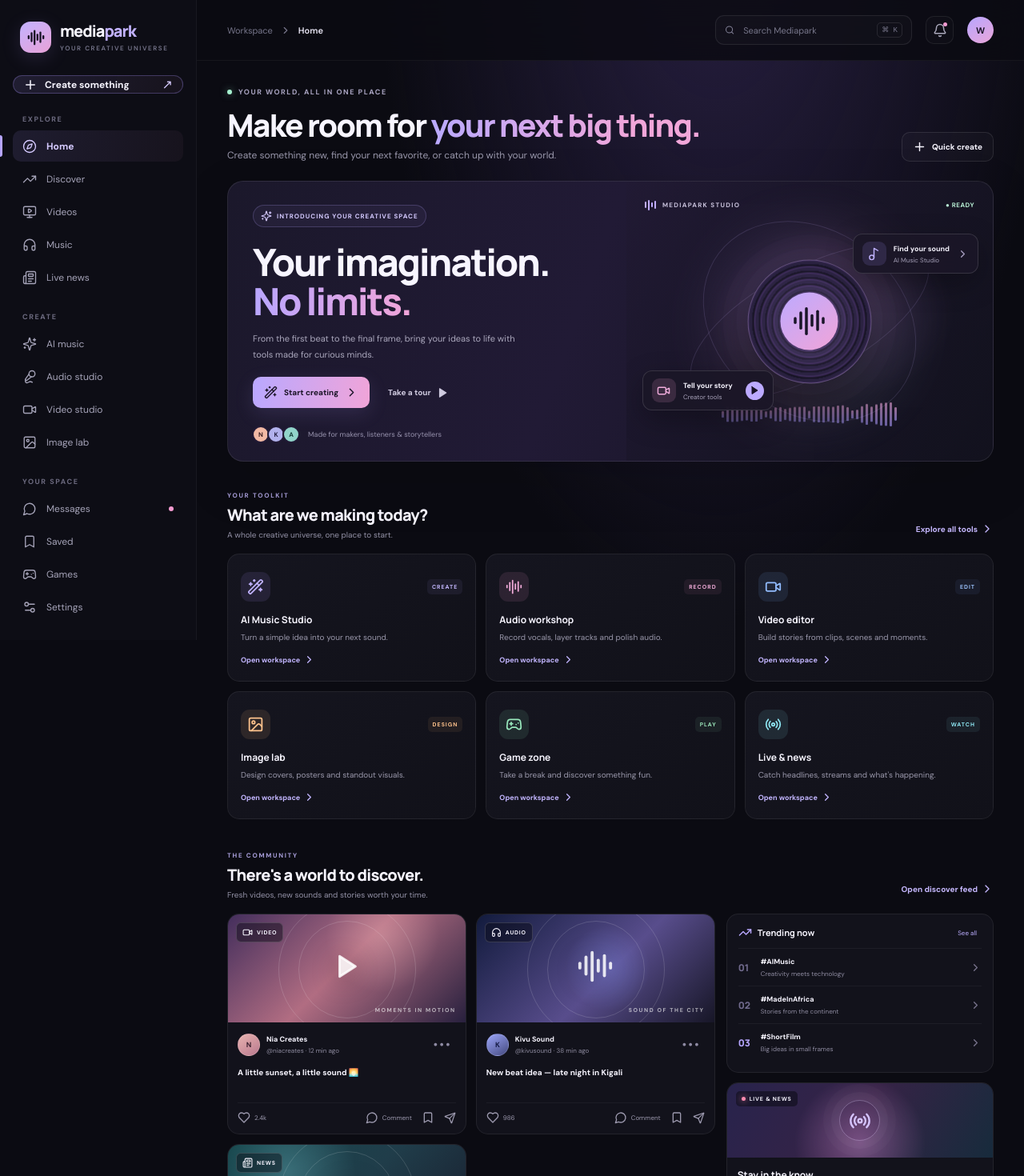
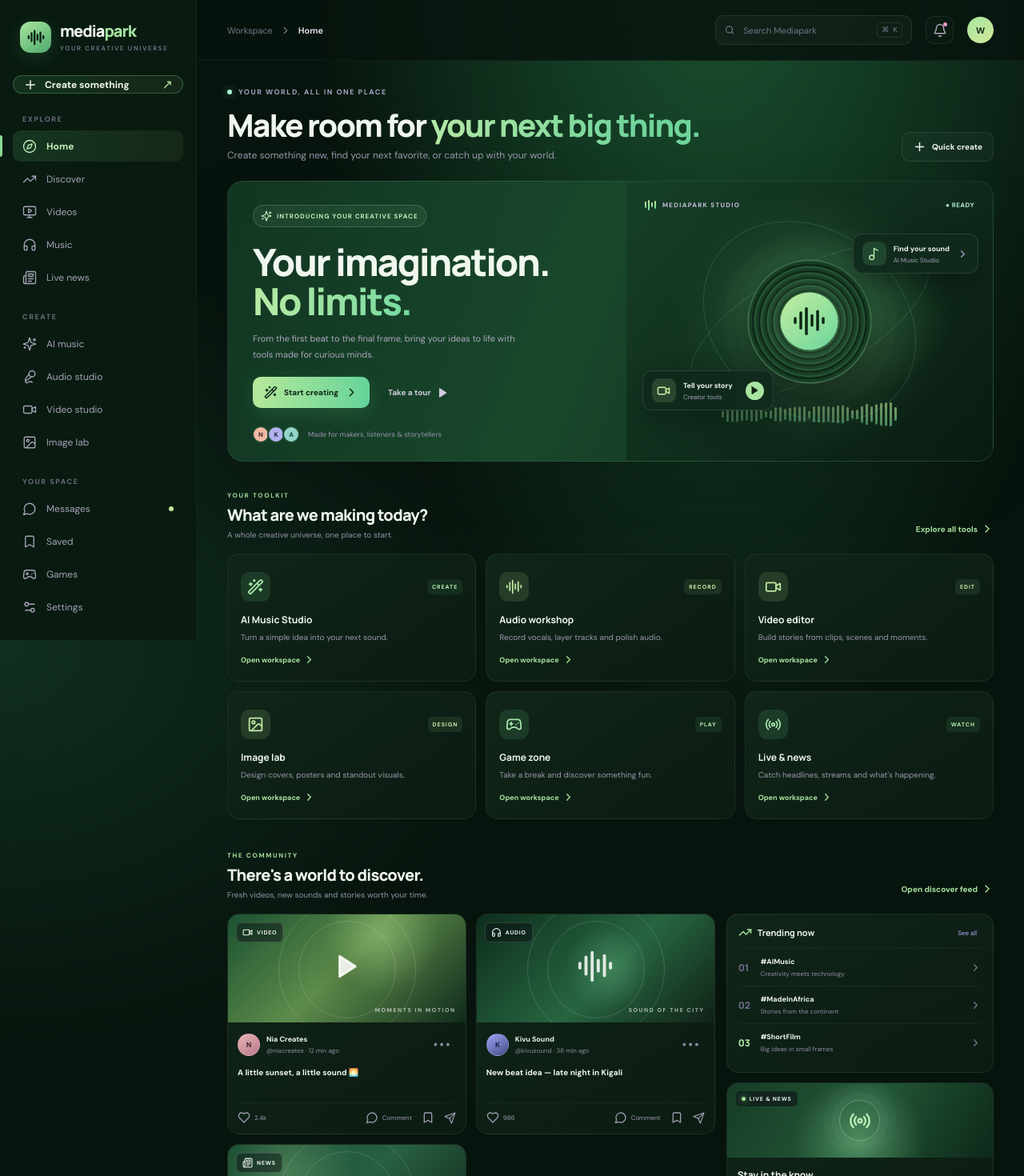
Before and after one commit to mugabowilson62/mediapark, a React (Vite) app: page / in a window 1280 px wide. Shown: the top 1470 px of the page at 80% size. Built offline with nearby package versions, Linux system fonts and the light colour scheme.

Commit message:
Apply forest green wildlife theme

```diff
--- a/src/index.css
+++ b/src/index.css
@@ -177,3 +177,61 @@ h1,h2,h3,p{margin-top:0}
 @media(max-width:930px){.sidebar{width:208px;padding-left:12px;padding-right:12px}.main-area{margin-left:208px}.topbar{padding:0 18px}.page-content{padding:25px 18px 15px}.search-box{width:190px}.hero-panel{grid-template-columns:1fr .8fr}.hero-copy{padding:24px 0 20px 20px}.hero-copy h2{font-size:33px}.hero-art{min-height:285px}.art-disc{width:125px;height:125px}.disc-core{width:60px;height:60px}.floating-card{padding:7px}.floating-card b{font-size:8px}.floating-card small{font-size:7px}.floating-top{top:56px}.floating-bottom{bottom:55px}.feature-grid{grid-template-columns:repeat(2,minmax(0,1fr))}.discover-layout{grid-template-columns:1fr}.right-column{grid-template-columns:repeat(2,minmax(0,1fr))}.tip-panel{grid-column:1/-1}}
 @media(max-width:700px){.sidebar{width:255px;transform:translateX(-102%);transition:transform .25s;box-shadow:20px 0 60px #0007}.app-shell:has(.mobile-scrim) .sidebar{transform:translateX(0)}.mobile-scrim{display:block;position:fixed;inset:0;z-index:19;background:#0009;border:0}.main-area{margin-left:0}.topbar{height:64px;padding:0 16px;gap:12px}.mobile-menu{display:grid;flex-shrink:0}.breadcrumbs{margin-right:auto}.top-actions{gap:9px}.search-box{width:min(40vw,210px)}.search-box kbd{display:none}.notification-button{display:none}.page-content{padding:23px 16px 15px}.welcome-row{align-items:flex-start;flex-direction:column;gap:14px}.welcome-row h1{font-size:32px}.welcome-action{height:34px}.hero-panel{grid-template-columns:1fr}.hero-copy{padding:24px 23px 5px;max-width:none}.hero-copy h2{font-size:39px}.hero-copy>p{max-width:440px}.hero-art{min-height:255px}.art-disc{width:120px;height:120px}.sound-wave{bottom:24px}.floating-top{right:20px;top:35px}.floating-bottom{left:20px;bottom:43px}.section-block{margin-top:32px}.section-heading h2{font-size:18px}.feature-grid{gap:9px}.feature-card{min-height:155px}.feed-list{grid-template-columns:1fr 1fr}.feed-art{height:120px}.right-column{grid-template-columns:1fr 1fr}.page-footer{flex-wrap:wrap}.page-footer span:nth-child(2){display:none}}
 @media(max-width:440px){.search-box{width:min(42vw,170px);min-width:112px;padding:0 8px;justify-content:flex-start;gap:6px}.search-box input{display:block;width:100%;min-width:0;font-size:10px}.search-box kbd{display:none}.top-actions{gap:5px}.topbar{padding:0 12px}.page-content{padding-left:12px;padding-right:12px}.welcome-row h1{font-size:29px;letter-spacing:-1.2px}.hero-copy{padding-left:18px;padding-right:18px}.hero-copy h2{font-size:34px}.hero-art{min-height:240px}.floating-top{right:8px}.floating-bottom{left:8px}.art-label{left:15px;right:15px}.feature-grid{grid-template-columns:1fr 1fr}.feature-card{padding:12px;min-height:163px}.feature-card h3{font-size:11px}.feature-card p{font-size:9px}.feature-label{font-size:6px;padding:4px}.feature-icon{width:33px;height:33px}.feed-list{grid-template-columns:1fr}.feed-art{height:145px}.right-column{grid-template-columns:1fr}.tip-panel{grid-column:auto}.section-heading{align-items:flex-start;flex-direction:column;gap:8px}.subtle-link{padding:0}.hero-foot small{font-size:8px}}
+
+
+/* Forest green + wildlife visual theme */
+:root{color:#f0f7ef;background:#07140d;--bg:#07140d;--panel:#0d2115;--panel-2:#12301d;--line:#244b31;--muted:#9bb5a0;--text:#f0f7ef;--violet:#7fce8d;--pink:#b6d98a;--cyan:#8ed8ad}
+body{background:radial-gradient(ellipse at 70% -10%,#1c5734 0,transparent 40%),radial-gradient(ellipse at 0% 45%,#102f20 0,transparent 35%),var(--bg)}
+button:focus-visible,a:focus-visible,input:focus-visible{outline-color:#a6e6a7}
+.sidebar{background:#091a10;border-right-color:#a5d6a50f}
+.brand-mark{background:linear-gradient(145deg,#a8e6a0,#4da96b);color:#082012;box-shadow:0 6px 24px #4cae6b30}
+.brand-light{color:#a6e6a1}
+.create-button{border-color:#78c98750;background:linear-gradient(110deg,#4ba9692b,#b4d78a12)}
+.create-button>span,.upgrade-card button{color:#b8e6a6}
+.nav-item.active{background:linear-gradient(100deg,#4ca96832,#b5d98a12);color:#c1f0b8}
+.nav-item.active:before{background:#8cdb94}
+.unread-dot{background:#c3e99b}
+.upgrade-card{background:linear-gradient(140deg,#173b25,#102719);border-color:#a5d6a51a}
+.upgrade-icon,.tip-icon{background:#72c98324;color:#a7e8a7}
+.avatar-me,.avatar-top{background:linear-gradient(145deg,#a8e6a0,#d0e89a);color:#102315}
+.topbar{background:#07140ddd;border-bottom-color:#a5d6a50f}
+.search-box{background:#e4ffe908;border-color:#d7f5df18}
+.notice-banner,.search-result-note{border-color:#75c98745;background:#63b87915;color:#d4f0cf}
+.welcome-row h1 span{background:linear-gradient(90deg,#b4e9a4,#70d49b 75%);background-clip:text;-webkit-background-clip:text;color:transparent}
+.hero-panel{border-color:#c4f0ce19;background:linear-gradient(110deg,#123522 0%,#19482c 46%,#0b2115 100%)}
+.hero-pill{border-color:#9fe3a638;background:#9fe3a614;color:#c7f0bf}
+.hero-copy h2 span{background:linear-gradient(90deg,#b8eba4,#76d9a0);background-clip:text;-webkit-background-clip:text;color:transparent}
+.primary-button{background:linear-gradient(100deg,#b8e99b,#63d39a);color:#092315;box-shadow:0 7px 25px #4dbf7930}
+.mini-avatar{border-color:#19482c}
+.hero-art{background:radial-gradient(ellipse at 56% 47%,#4a9b5b55 0,transparent 42%),linear-gradient(140deg,#163c27aa,#091a10cc)}
+.art-glow{background:linear-gradient(135deg,#9de58f,#6bd49d 52%,#d0e89a)}
+.art-orbit{border-color:#bcebc125}
+.art-disc{background:repeating-radial-gradient(circle at center,#183c25 0 3px,#285b36 4px 5px,#0c2114 6px 8px);border-color:#d4f0ce3b;box-shadow:0 0 0 14px #a4e5a005,0 0 0 31px #a4e5a004,0 22px 50px #0007}
+.disc-core{color:#0c2715;background:linear-gradient(140deg,#c3eea2,#6bd59c);box-shadow:0 0 40px #8de2a065}
+.equalizer i,.sound-wave i{background:linear-gradient(0deg,#73d69b,#c4e99a)}
+.floating-card{background:#102a1ce8;border-color:#d8f7dc20}
+.float-icon.purple{background:#79cb8d2b;color:#b7edb1}
+.float-icon.peach{background:#c4e99a26;color:#d3efa8}
+.float-play{background:#a9e5a0;color:#102315}
+.overline,.subtle-link,.feature-link,.upgrade-card button,.page-footer button{color:#a9e5a0}
+.feature-card,.feed-card,.side-panel{background:linear-gradient(145deg,#102519,#0b1b11);border-color:#c6e9cd15}
+.feature-card:hover{border-color:#83d99a66;background:linear-gradient(145deg,#173b25,#0e2115)}
+.feature-icon.violet,.feature-icon.green,.feature-icon.cyan{background:#6cc98424;color:#a9e8ad}
+.feature-icon.pink,.feature-icon.blue,.feature-icon.orange{background:#a7d98a24;color:#c5e9a4}
+.feature-label.violet,.feature-label.green,.feature-label.cyan{color:#b9edb6;background:#6cc98419}
+.feature-label.pink,.feature-label.blue,.feature-label.orange{color:#d0eaa9;background:#a7d98a19}
+.feed-art-one{background:radial-gradient(circle at 65% 20%,#c4e99a55,transparent 32%),linear-gradient(135deg,#1b5131,#5e8c4b 48%,#102b1b)}
+.feed-art-two{background:radial-gradient(circle at 55% 50%,#7bd69a55,transparent 30%),linear-gradient(135deg,#0d2e1c,#276541 55%,#102116)}
+.feed-art-three{background:radial-gradient(circle at 25% 25%,#b6e59a44,transparent 35%),linear-gradient(135deg,#194c31,#286044 50%,#102217)}
+.avatar-news{background:linear-gradient(145deg,#b5e8a2,#438e60);color:#12331e}
+.feed-actions button.liked{color:#ffb5a0}.feed-actions button.saved{color:#a8e69e}
+.side-title h3 svg,.page-footer span:nth-child(2) svg{color:#a8e69e}
+.trend-row:nth-of-type(3) .trend-number{color:#a8e69e}
+.live-visual{background:radial-gradient(circle at 50% 80%,#8bdc9c66,transparent 45%),linear-gradient(120deg,#173c27,#235737 50%,#0d2819)}
+.live-rings{color:#bcebb4;border-color:#d7f4d050}
+.live-badge i{background:#9de59b;box-shadow:0 0 8px #9de59b}
+.tip-panel{border-color:#8ed99a24;background:linear-gradient(120deg,#173b25,#102719)}
+.empty-state{border-color:#b9e8c020;color:#b0c8b4}
+.page-footer{border-top-color:#b9e8c014}
+.animal-strip{position:absolute;z-index:2;left:0;right:0;bottom:7px;display:flex;justify-content:center;gap:13px;font-size:23px;filter:drop-shadow(0 4px 8px #0007);opacity:.95}
+@media(max-width:700px){.animal-strip{font-size:20px;gap:9px;bottom:5px}}
```
